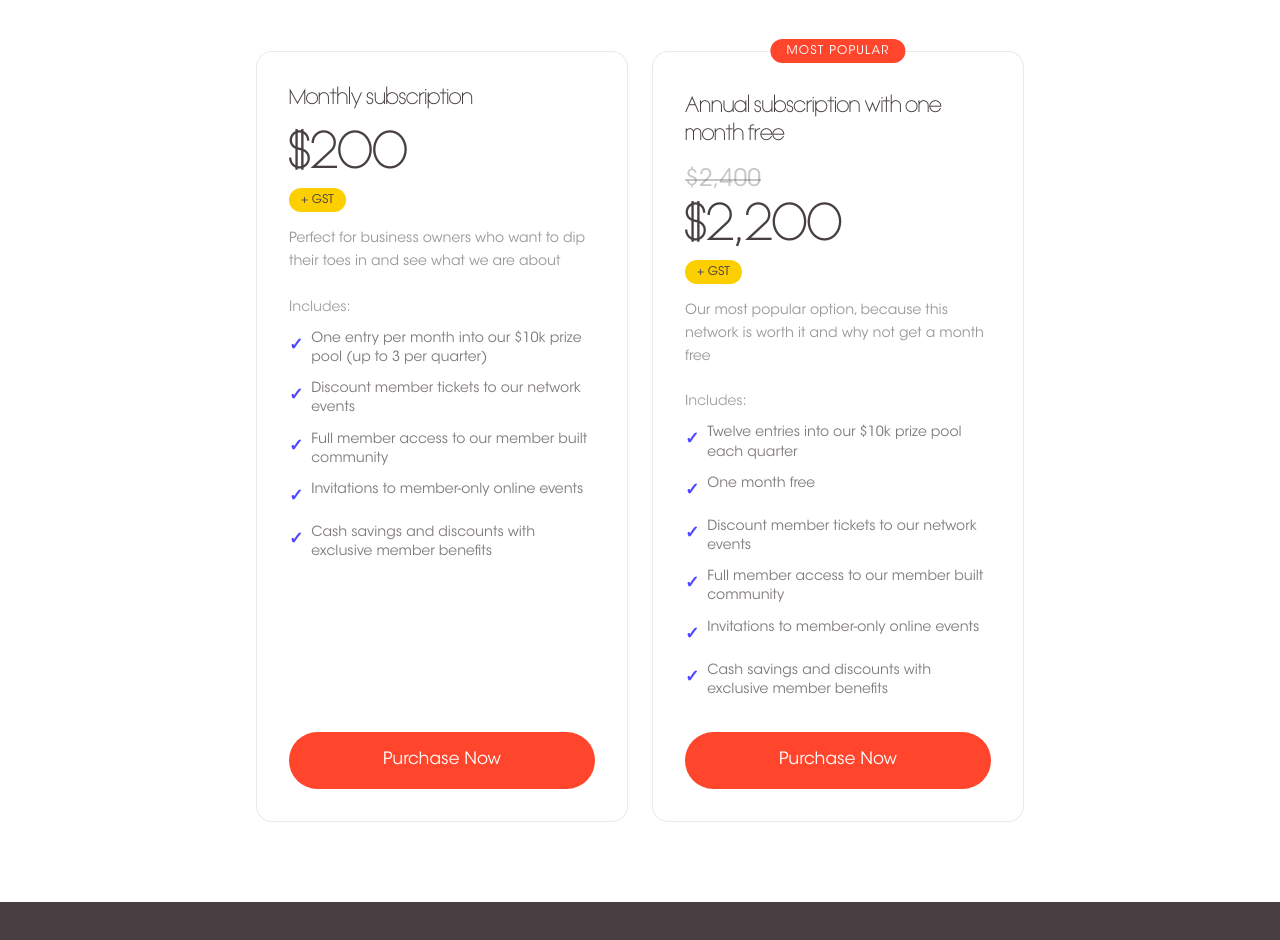
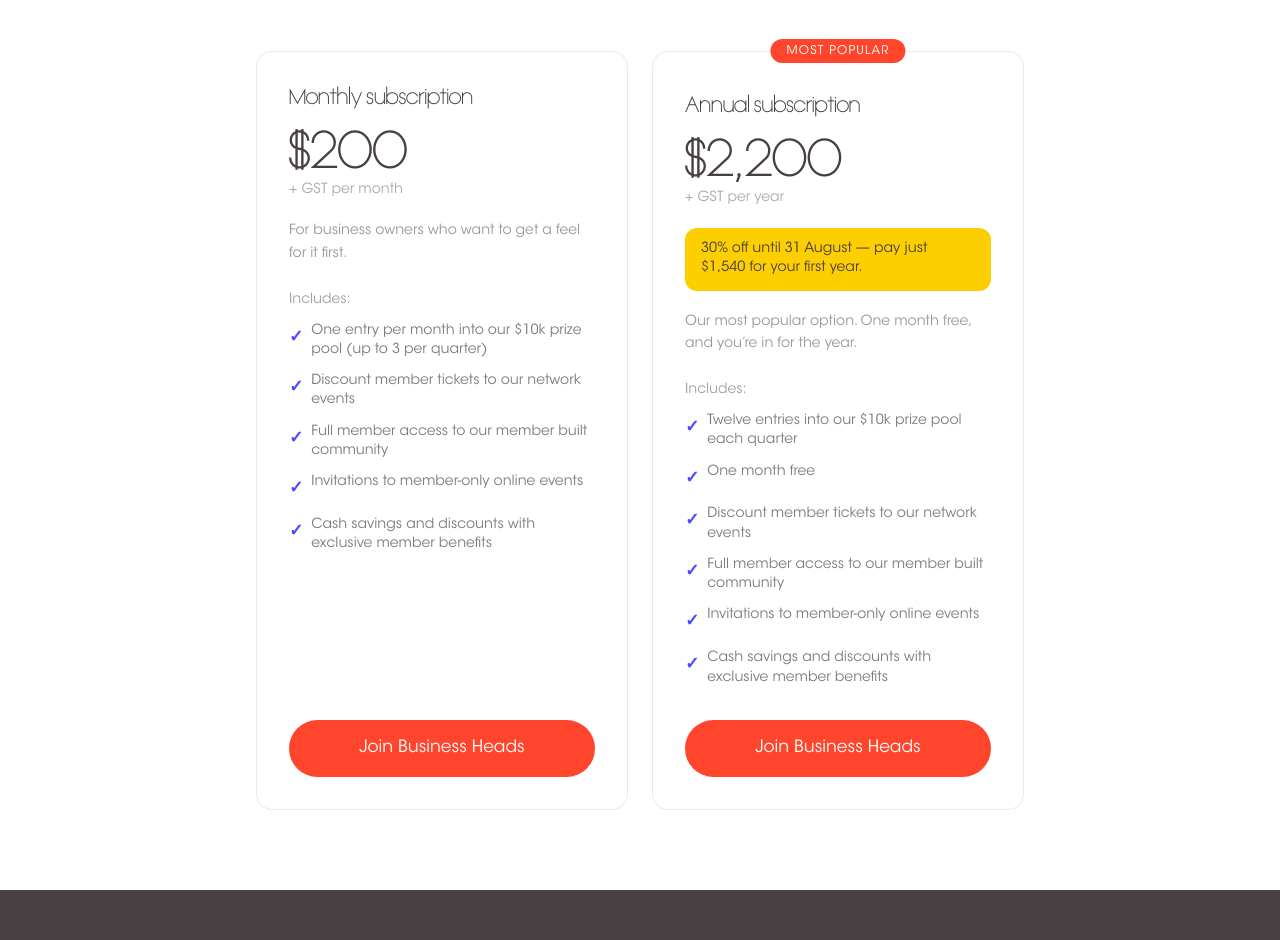
Before and after one commit to simplenimble/business-heads-website, a Next.js app: page /join in a window 1280 px wide. Shown: the part 660-1600 px from the top of the page. Built offline with nearby package versions, Linux system fonts and the light colour scheme.

Commit message:
Join button links to /join; fix join page pricing to match homepage
Co-Authored-By: Claude Sonnet 4.6 <noreply@anthropic.com>

```diff
--- a/app/join/page.tsx
+++ b/app/join/page.tsx
@@ -61,14 +61,10 @@ export default function JoinPage() {
             <h2 className="font-heading font-semibold text-xl text-bh-charcoal mb-4">
               Monthly subscription
             </h2>
-            <div className="flex items-baseline gap-2 mb-3">
-              <span className="font-heading font-semibold text-5xl text-bh-charcoal">$200</span>
-            </div>
-            <span className="inline-block bg-bh-yellow text-bh-charcoal font-body text-xs font-semibold px-3 py-1 rounded-full mb-4 w-fit">
-              + GST
-            </span>
+            <span className="font-heading font-semibold text-5xl text-bh-charcoal mb-1" style={{ lineHeight: 1 }}>$200</span>
+            <p className="font-body text-sm text-bh-charcoal/45 mb-5">+ GST per month</p>
             <p className="font-body text-sm text-bh-charcoal/55 mb-6 leading-relaxed">
-              Perfect for business owners who want to dip their toes in and see what we are about
+              For business owners who want to get a feel for it first.
             </p>
             <p className="font-body text-sm text-bh-charcoal/50 mb-3">Includes:</p>
             <ul className="space-y-3 mb-8 flex-1">
@@ -84,7 +80,7 @@ export default function JoinPage() {
               className="block w-full text-center font-body font-semibold text-white py-3.5 px-6 rounded-full transition-opacity hover:opacity-90"
               style={{ backgroundColor: '#ff452b' }}
             >
-              Purchase Now
+              Join Business Heads
             </a>
           </div>
 
@@ -99,19 +95,17 @@ export default function JoinPage() {
               </span>
             </div>
             <h2 className="font-heading font-semibold text-xl text-bh-charcoal mb-4 mt-2">
-              Annual subscription with one month free
+              Annual subscription
             </h2>
-            <div className="flex items-baseline gap-2 mb-1">
-              <span className="font-body text-2xl text-bh-charcoal/30 line-through">$2,400</span>
+            <span className="font-heading font-semibold text-5xl text-bh-charcoal mb-1" style={{ lineHeight: 1 }}>$2,200</span>
+            <p className="font-body text-sm text-bh-charcoal/45 mb-5">+ GST per year</p>
+            <div className="rounded-xl bg-bh-yellow px-4 py-3 mb-5">
+              <p className="font-body text-sm text-bh-charcoal font-semibold leading-snug">
+                30% off until 31 August — pay just $1,540 for your first year.
+              </p>
             </div>
-            <div className="flex items-baseline gap-2 mb-3">
-              <span className="font-heading font-semibold text-5xl text-bh-charcoal">$2,200</span>
-            </div>
-            <span className="inline-block bg-bh-yellow text-bh-charcoal font-body text-xs font-semibold px-3 py-1 rounded-full mb-4 w-fit">
-              + GST
-            </span>
             <p className="font-body text-sm text-bh-charcoal/55 mb-6 leading-relaxed">
-              Our most popular option, because this network is worth it and why not get a month free
+              Our most popular option. One month free, and you&rsquo;re in for the year.
             </p>
             <p className="font-body text-sm text-bh-charcoal/50 mb-3">Includes:</p>
             <ul className="space-y-3 mb-8 flex-1">
@@ -127,7 +121,7 @@ export default function JoinPage() {
               className="block w-full text-center font-body font-semibold text-white py-3.5 px-6 rounded-full transition-opacity hover:opacity-90"
               style={{ backgroundColor: '#ff452b' }}
             >
-              Purchase Now
+              Join Business Heads
             </a>
           </div>
         </div>
--- a/components/layout/Header.tsx
+++ b/components/layout/Header.tsx
@@ -65,7 +65,7 @@ export function Header() {
           >
             Member Login
           </a>
-          <Button href={JOIN_URL} variant="primary" size="sm">
+          <Button href="/join" variant="primary" size="sm">
             Join Business Heads
           </Button>
         </div>
@@ -99,7 +99,7 @@ export function Header() {
           <a href={CIRCLE_LOGIN_URL} className="font-body text-sm text-bh-charcoal/40">
             Member Login
           </a>
-          <Button href={JOIN_URL} variant="primary" className="w-full justify-center">
+          <Button href="/join" variant="primary" className="w-full justify-center">
             Join Business Heads
           </Button>
         </div>
```
